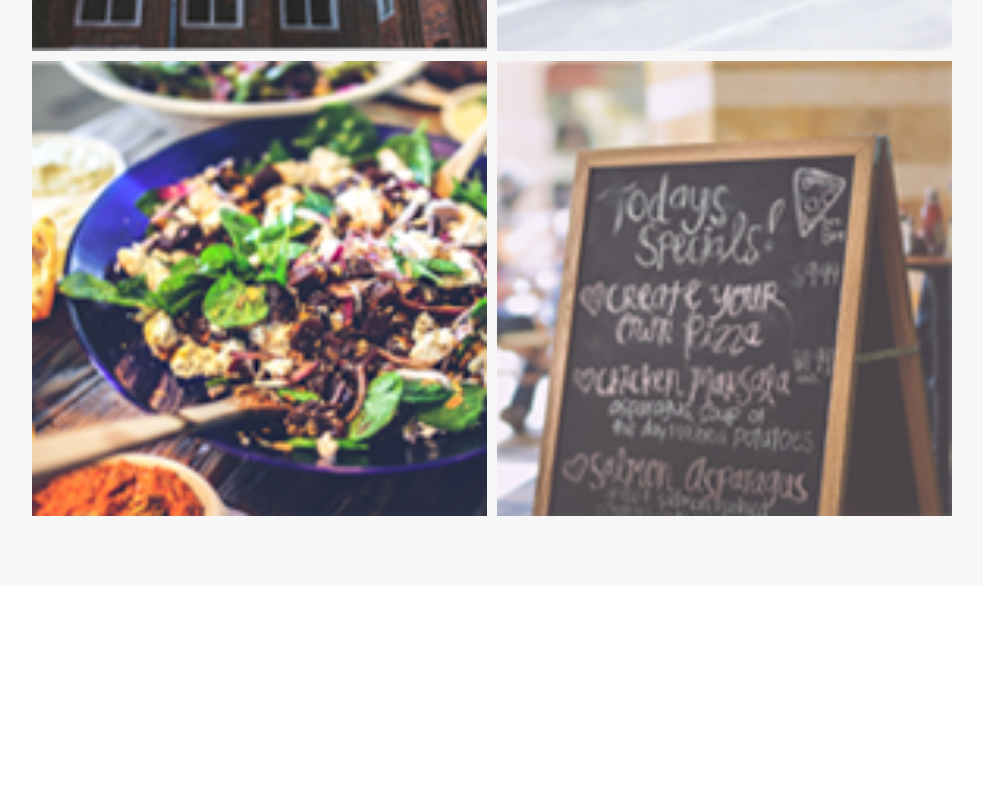
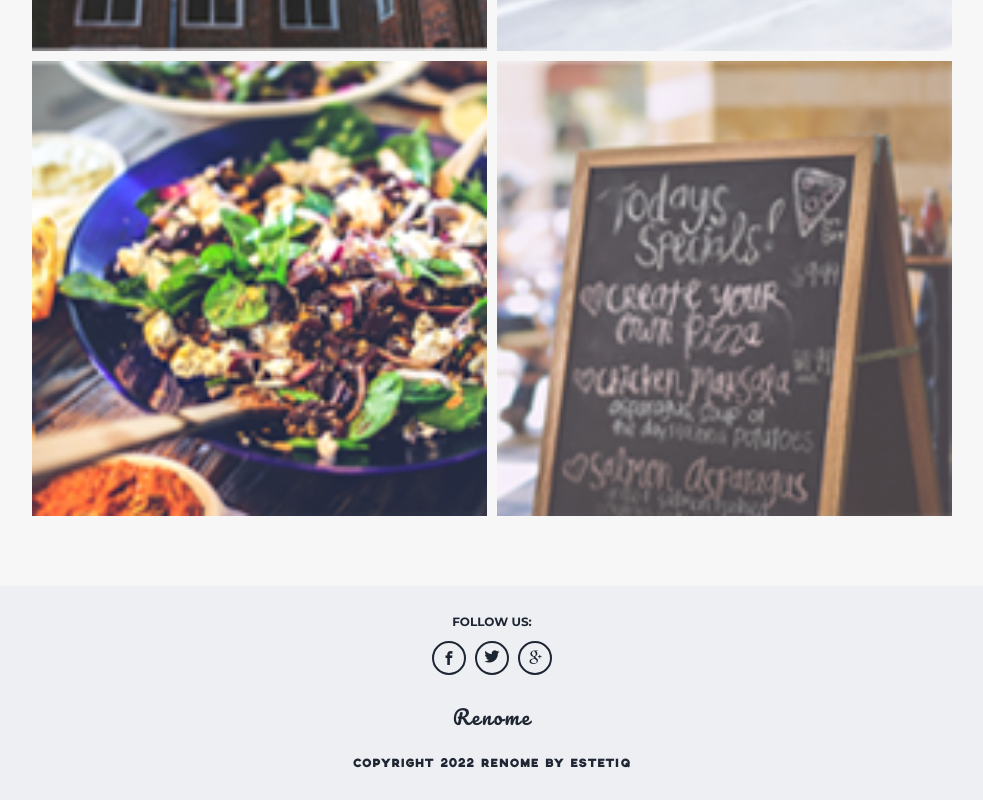
Before and after one commit to winqus/Renome-React, a React (Create React App) app: page / in a window 1280 px wide. Shown: the part 4876-5676 px from the top of the page, without its empty margins (148-1131 px from the left). Before the commit the page ends 5462 px from the top, so only its background shows below. Built offline with nearby package versions, Linux system fonts and the light colour scheme.

Commit message:
Implemented footer in React.

```diff
--- a/src/App.jsx
+++ b/src/App.jsx
@@ -3,6 +3,7 @@ import Navbar from './components/organisms/Navbar';
 import Carousel from './components/organisms/Carousel';
 import About from './components/organisms/About';
 import Gallery from './components/organisms/Gallery';
+import Footer from './components/organisms/Footer';
 import data from './pageData.json';
 
 function App() {
@@ -20,6 +21,7 @@ function App() {
         subtitle={data.gallery.subtitle}
         images={data.gallery.images}
       />
+      <Footer header="FOLLOW US:" companyTitle="Renome" copyrightText="COPYRIGHT 2022 RENOME BY ESTETIQ" />
     </>
   );
 }
--- /dev/null
+++ b/src/components/atoms/Icons.jsx
@@ -0,0 +1,3 @@
+export const facebookIcon = <i className="icon-facebook" />;
+export const twitterIcon = <i className="icon-twitter" />;
+export const googlePlusIcon = <i className="icon-google-plus" />;
--- /dev/null
+++ b/src/components/organisms/Footer.jsx
@@ -0,0 +1,25 @@
+import PropTypes from 'prop-types';
+import { facebookIcon, twitterIcon, googlePlusIcon } from '../atoms/Icons';
+
+function Footer({ header, companyTitle, copyrightText }) {
+  return (
+    <footer className="footer">
+      <h3 className="footer__header">{header}</h3>
+      <div className="footer__icons">
+        <a href="#fb" className="footer__icon">{facebookIcon}</a>
+        <a href="#twitter" className="footer__icon">{twitterIcon}</a>
+        <a href="#gplus" className="footer__icon">{googlePlusIcon}</a>
+      </div>
+      <a href="/#" className="footer__company-title">{companyTitle}</a>
+      <h2 className="footer__copyright-text">{copyrightText}</h2>
+    </footer>
+  );
+}
+
+Footer.propTypes = {
+  header: PropTypes.string.isRequired,
+  companyTitle: PropTypes.string.isRequired,
+  copyrightText: PropTypes.node.isRequired,
+};
+
+export default Footer;
```
